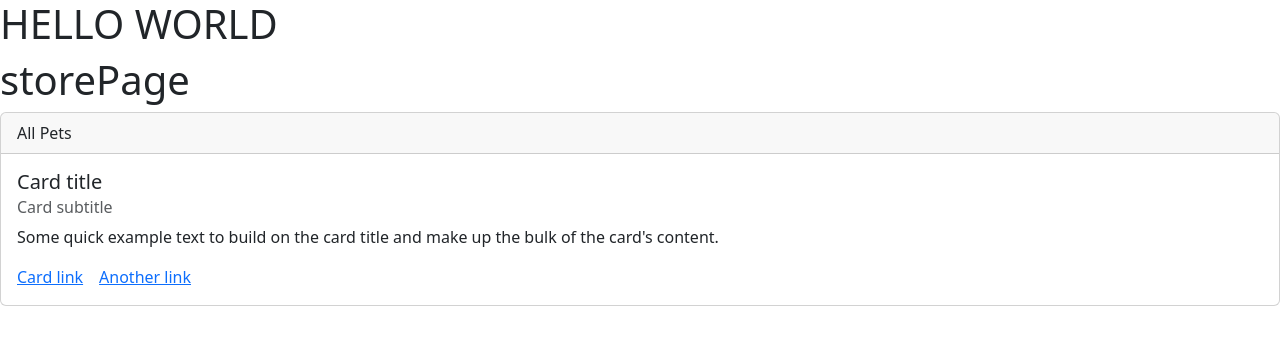
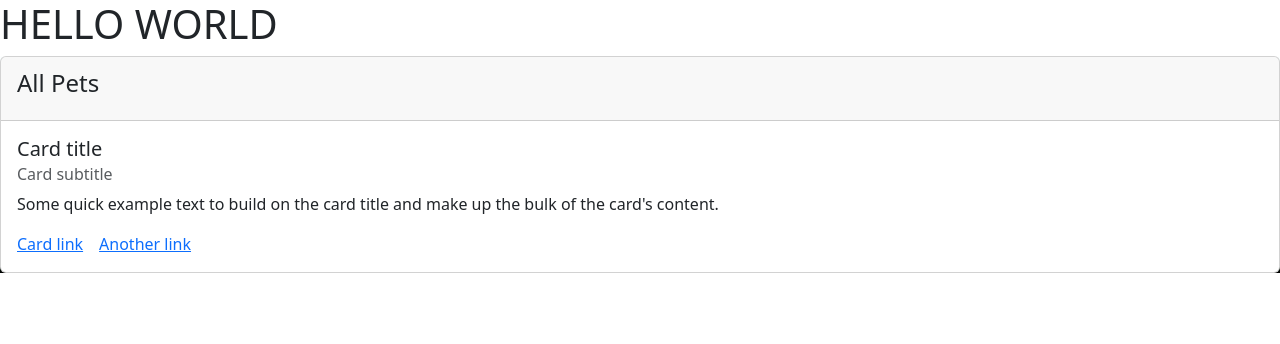
Before and after one commit to m-bocelli/matey, a Next.js app: page /storePage in a window 1280 px wide. Shown: the top 344 px of the page. Built offline with nearby package versions, Linux system fonts and the light colour scheme.

Commit message:
added css

```diff
--- a/app/storePage/page.jsx
+++ b/app/storePage/page.jsx
@@ -1,19 +1,17 @@
 import {Card, CardBody, CardHeader} from 'react-bootstrap'
+import './storeStyles.css';
 
 export default function StorePageUI() {
     return (
-        <section>
-
-            <h1>storePage</h1>
-
+        <section className='outsideBackground'>
             <Card>
-                <CardHeader>All Pets</CardHeader>
+                <CardHeader style={{height: "4rem", fontSize: "x-large"}}>All Pets</CardHeader>
                 <CardBody>
-                    <h5 class="card-title">Card title</h5>
-                    <h6 class="card-subtitle mb-2 text-muted">Card subtitle</h6>
+                    <h5 className="card-title">Card title</h5>
+                    <h6 className="card-subtitle mb-2 text-muted">Card subtitle</h6>
                     <p class="card-text">Some quick example text to build on the card title and make up the bulk of the card's content.</p>
-                    <a href="#" class="card-link">Card link</a>
-                    <a href="#" class="card-link">Another link</a>
+                    <a href="#" className="card-link">Card link</a>
+                    <a href="#" className="card-link">Another link</a>
                 </CardBody>
             </Card>
         </section>
--- /dev/null
+++ b/app/storePage/storeStyles.css
@@ -0,0 +1,12 @@
+.outsideBackground {
+   /* background: linear-gradient(0deg, rgba(34,195,88,1) 0%, rgba(71,203,241,1) 100%); */
+   background: linear-gradient(0deg, rgba(0,0,0,1) 0%, rgba(7,67,15,1) 10%, rgba(24,211,233,1) 40%, rgba(255,255,255,1) 100%);
+}
+
+
+.shopCard {
+    background-color: #D99F70;
+    width: "80rem";
+    height:"90vh";
+    margin:"auto";
+}
```
